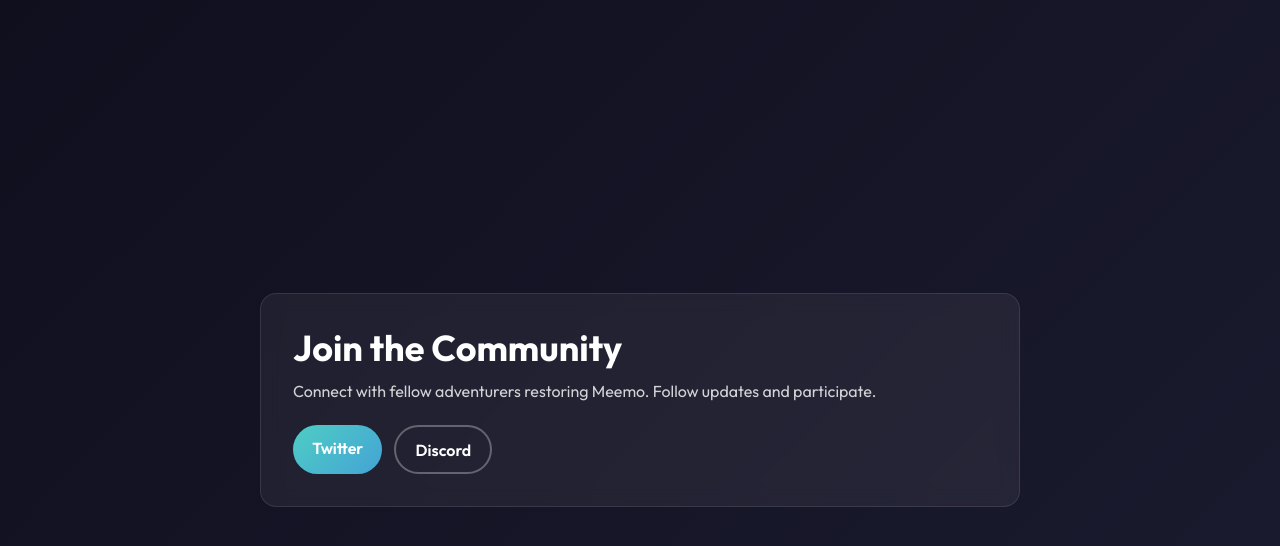
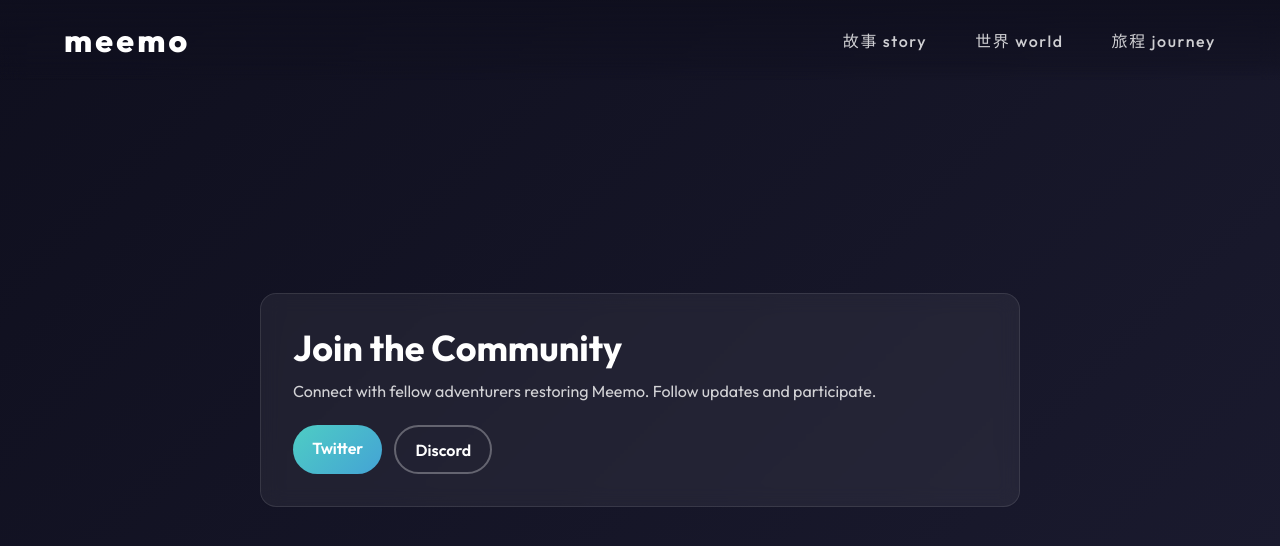
Before and after one commit to TobyLyon/meemo, a Next.js app: page /community in a window 1280 px wide. Shown: the top 546 px of the page. Built offline with nearby package versions, Linux system fonts and the light colour scheme.

Commit message:
feat: universal NavBar in layout; remove header from UI

```diff
--- a/app/layout.tsx
+++ b/app/layout.tsx
@@ -1,6 +1,8 @@
 import type { Metadata } from "next";
 import { Outfit, Noto_Sans_TC } from "next/font/google";
 import "./globals.css";
+import dynamic from "next/dynamic";
+const NavBar = dynamic(() => import("@/components/NavBar"), { ssr: false });
 
 // Modern, bold font for English
 const outfit = Outfit({
@@ -28,7 +30,10 @@
 }>) {
   return (
     <html lang="zh-Hant" className={`${outfit.variable} ${notoSansTC.variable}`}>
-      <body>{children}</body>
+      <body>
+        <NavBar />
+        {children}
+      </body>
     </html>
   );
 }
--- /dev/null
+++ b/components/NavBar.tsx
@@ -0,0 +1,59 @@
+"use client";
+
+import { motion } from "framer-motion";
+import styles from "./UI.module.css";
+
+export default function NavBar() {
+  return (
+    <motion.header
+      initial={{ y: -100, opacity: 0 }}
+      animate={{ y: 0, opacity: 1 }}
+      transition={{ duration: 0.8, delay: 0.2 }}
+      className={styles.header}
+    >
+      <div className={styles.logo}>
+        <span className={styles.logoText}>meemo</span>
+        <div className={styles.logoAccent} />
+      </div>
+      <nav className={styles.nav}>
+        <a
+          href="#story"
+          className={styles.navLink}
+          onClick={(e) => {
+            // In-page smooth scroll
+            const doc = document.documentElement;
+            const body = document.body;
+            const height = (body.scrollHeight || doc.scrollHeight) - window.innerHeight;
+            window.scrollTo({ top: 0, behavior: "smooth" });
+          }}
+        >
+          故事 story
+        </a>
+        <a
+          href="#world"
+          className={styles.navLink}
+          onClick={(e) => {
+            const doc = document.documentElement;
+            const body = document.body;
+            const height = (body.scrollHeight || doc.scrollHeight) - window.innerHeight;
+            window.scrollTo({ top: height * 0.5, behavior: "smooth" });
+          }}
+        >
+          世界 world
+        </a>
+        <a
+          href="#journey"
+          className={styles.navLink}
+          onClick={(e) => {
+            const doc = document.documentElement;
+            const body = document.body;
+            const height = (body.scrollHeight || doc.scrollHeight) - window.innerHeight;
+            window.scrollTo({ top: height * 0.98, behavior: "smooth" });
+          }}
+        >
+          旅程 journey
+        </a>
+      </nav>
+    </motion.header>
+  );
+}
```
Also changed, not shown: components/UI.tsx (+1 -53 lines).
